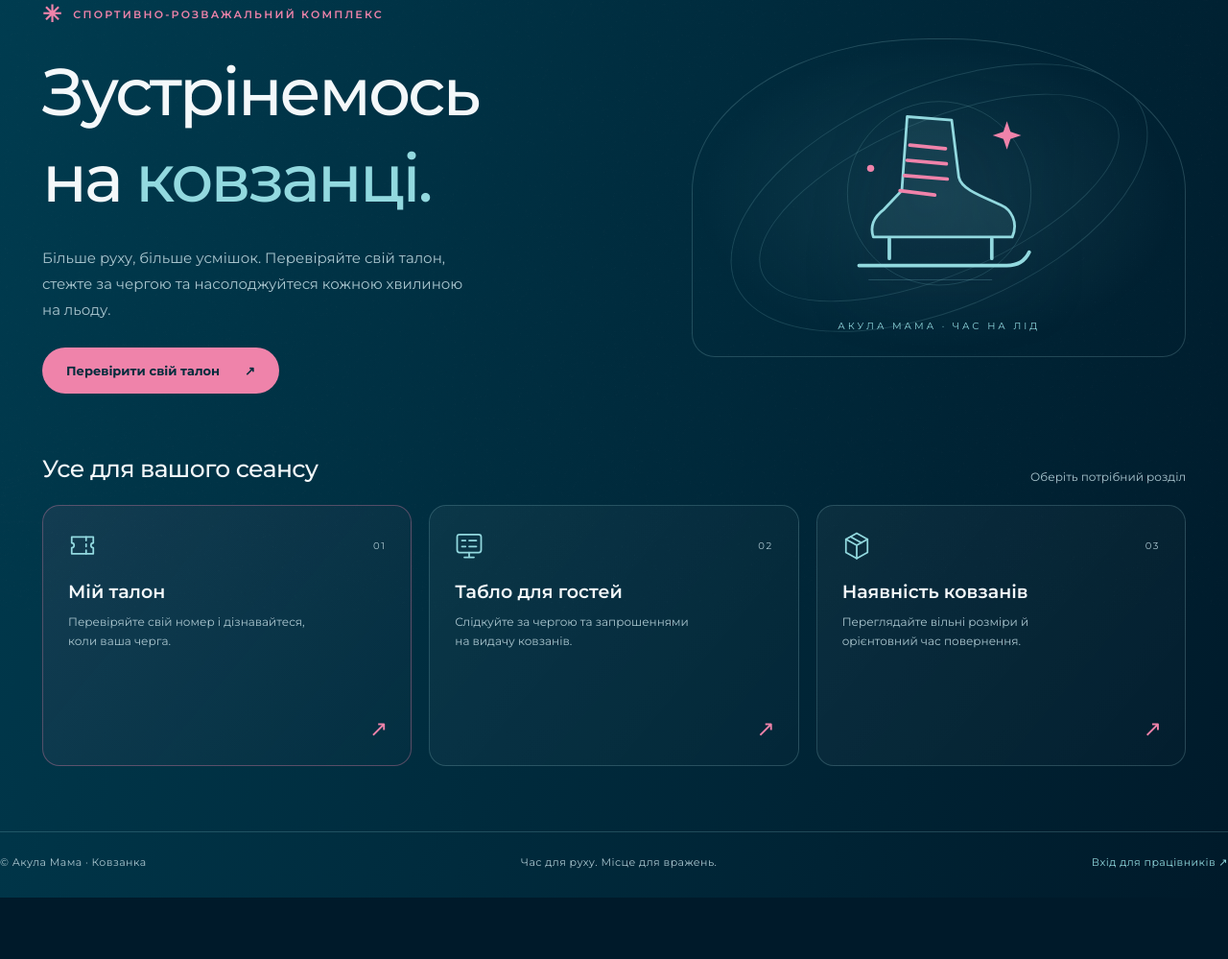
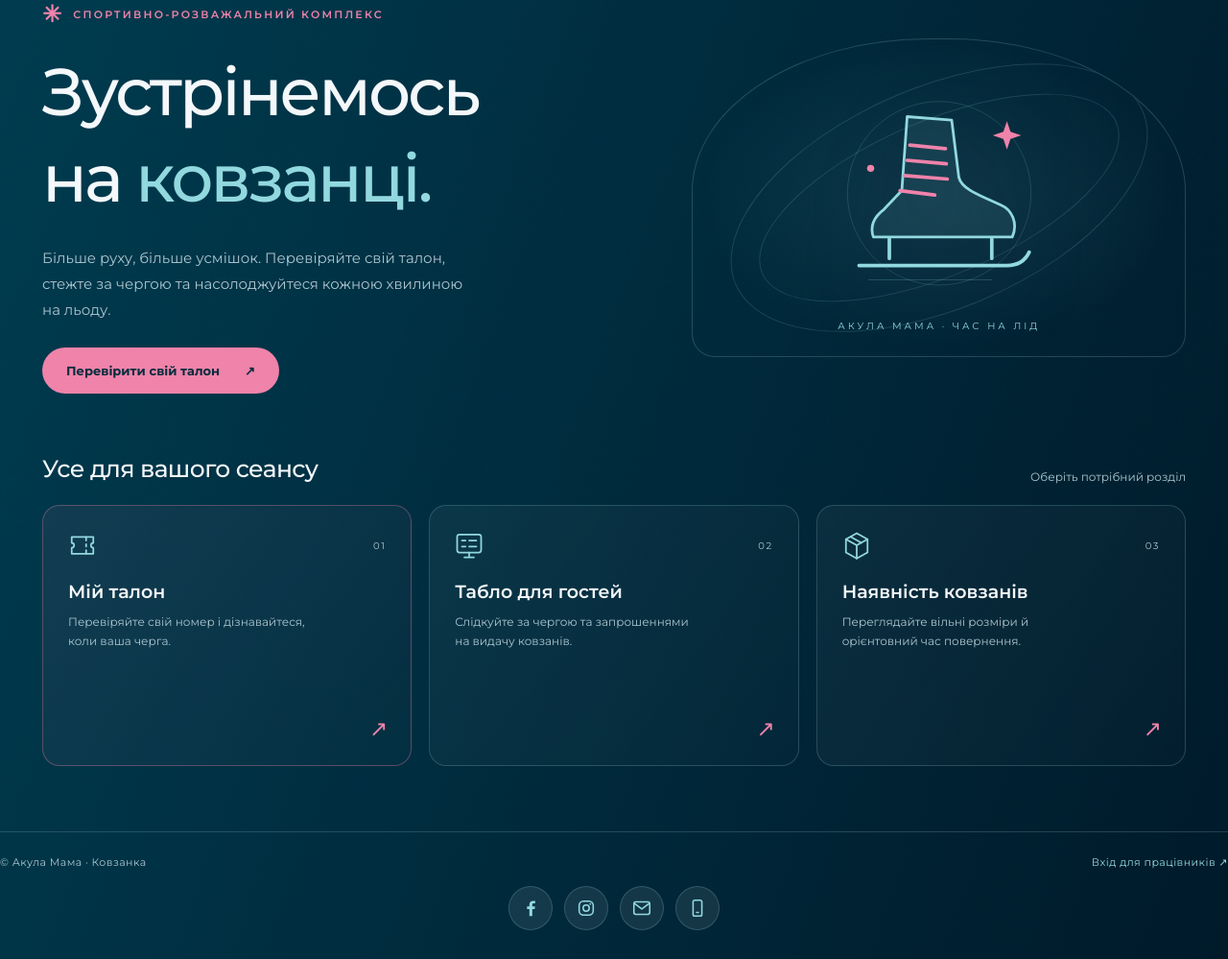
Before and after one commit to Tempos/kovzanka, a plain HTML site: page static/index.html in a window 1280 px wide. Shown: the part 164-1163 px from the top of the page at 96% size. Before the commit the page ends 1099 px from the top, so only its background shows below. Drawn offline with Linux system fonts and the light colour scheme.

Commit message:
Add social and contact links to rink footer

```diff
--- a/static/css/akulamama.css
+++ b/static/css/akulamama.css
@@ -25,6 +25,48 @@ body.fullscreen-mode .fullscreen-grid-container .grid > div > div:last-child {wh
 .ak-page{max-width:1400px;margin:0 auto;padding:44px}
 .ak-footer{max-width:1312px;margin:24px auto 0;padding:24px 0 30px;border-top:1px solid var(--ak-line);display:flex;justify-content:space-between;gap:18px;color:var(--ak-muted);font-size:11px;letter-spacing:.04em}
 .ak-footer a{color:var(--ak-aqua);text-decoration:none}
+.ak-home-footer {
+    align-items: center;
+    flex-wrap: wrap;
+}
+.ak-home-footer .ak-social {
+    flex-basis: 100%;
+}
+.ak-social .aside-social {
+    display: flex;
+    flex-wrap: wrap;
+    justify-content: center;
+    gap: 12px;
+    list-style: none;
+    margin: 0;
+    padding: 0;
+}
+.ak-social a {
+    display: grid;
+    place-items: center;
+    width: 44px;
+    height: 44px;
+    border: 1px solid var(--ak-line);
+    border-radius: 50%;
+    background: #ffffff14;
+}
+.ak-social a:hover,
+.ak-social a:focus-visible {
+    color: #001a2a;
+    background: var(--ak-aqua);
+}
+.ak-social svg {
+    width: 22px;
+    height: 22px;
+    fill: none;
+    stroke: currentColor;
+    stroke-width: 1.7;
+    stroke-linecap: round;
+    stroke-linejoin: round;
+}
+.ak-social a[aria-label="Facebook"] svg {
+    stroke: none;
+}
 .ak-eyebrow{display:flex;align-items:center;gap:10px;color:var(--ak-pink);text-transform:uppercase;letter-spacing:.2em;font-size:11px;font-weight:600}
 .ak-eyebrow:before{content:'✳';font-size:24px;line-height:1}
 .ak-hero{display:grid;grid-template-columns:1.2fr 1fr;align-items:center;gap:60px;padding:22px 0 52px}
--- a/static/index.html
+++ b/static/index.html
@@ -93,7 +93,33 @@
         </div>
     </section>
 </main>
-<footer class="ak-footer"><span>© Акула Мама · Ковзанка</span><span>Час для руху. Місце для вражень.</span><a href="/staff">Вхід для працівників ↗</a>
+<footer class="ak-footer ak-home-footer">
+    <span>© Акула Мама · Ковзанка</span>
+    <a href="/staff">Вхід для працівників ↗</a>
+    <nav class="ak-social" aria-label="Соціальні мережі та контакти">
+        <ul class="aside-social">
+            <li>
+                <a href="https://www.facebook.com/profile.php?id=61577377145611" target="_blank" rel="noopener noreferrer" aria-label="Facebook">
+                    <svg viewBox="0 0 24 24" aria-hidden="true"><path fill="currentColor" d="M14 21v-8h2.7l.4-3H14V8c0-.9.3-1.5 1.6-1.5h1.7V3.8a20 20 0 0 0-2.4-.1c-2.5 0-4.2 1.5-4.2 4.3v2H8v3h2.7v8z"/></svg>
+                </a>
+            </li>
+            <li>
+                <a href="https://www.instagram.com/akula__mama/" target="_blank" rel="noopener noreferrer" aria-label="Instagram">
+                    <svg viewBox="0 0 24 24" aria-hidden="true"><rect x="4" y="4" width="16" height="16" rx="5"/><circle cx="12" cy="12" r="3.5"/><circle cx="16.7" cy="7.3" r="1" fill="currentColor" stroke="none"/></svg>
+                </a>
+            </li>
+            <li>
+                <a href="mailto:akulamamasheptytskyi@gmail.com" aria-label="Написати на електронну пошту">
+                    <svg viewBox="0 0 24 24" aria-hidden="true"><rect x="3" y="5" width="18" height="14" rx="2"/><path d="m4 7 8 6 8-6"/></svg>
+                </a>
+            </li>
+            <li>
+                <a href="tel:+380979690099" aria-label="Зателефонувати за номером +380 97 969 00 99">
+                    <svg viewBox="0 0 24 24" aria-hidden="true"><rect x="7" y="3" width="10" height="18" rx="2"/><path d="M11 17h2"/></svg>
+                </a>
+            </li>
+        </ul>
+    </nav>
 </footer>
 </body>
 </html>
```
